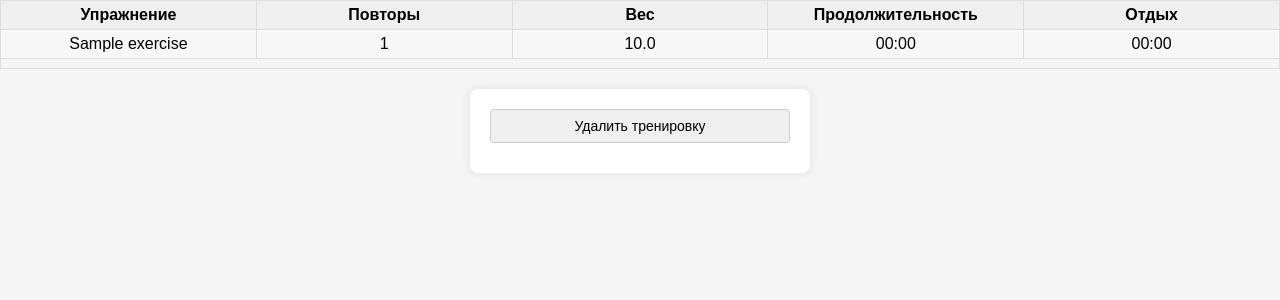
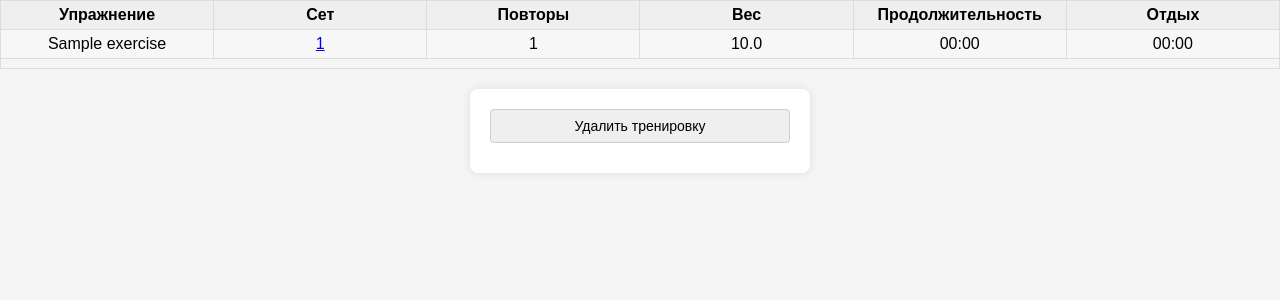
Before and after one commit to EarlHikky/flask-workout, a Flask app: page /workout/1 in a window 1280 px wide. Shown: the part 46-346 px from the top of the page. Run offline with Flask 3, Linux system fonts and the light colour scheme; tables that the repository leaves empty hold one stand-in row (values such as "Sample post"); parts of the project's set-up code (start-up, migrations or seed data) failed here and were passed over; some libraries are stand-ins or nearby versions.

Commit message:
set.index added

```diff
--- a/db.py
+++ b/db.py
@@ -10,6 +10,7 @@ engine = create_engine('postgresql+psycopg2://postgres@localhost/workouts')
 engine.connect()
 
 Base = declarative_base()
+
 
 
 class User(Base):
@@ -44,12 +45,13 @@ class Workout(Base):
     type = relationship('WorkoutType')
     duration = Column(Time())
     user_id = Column(Integer, ForeignKey('users.id'))
-    sets = relationship('Sets', backref='workout')
+    sets = relationship('Set', backref='workout')
 
 
-class Sets(Base):
+class Set(Base):
     __tablename__ = 'sets'
     id = Column(Integer, primary_key=True)
+    index = Column(Integer())
     reps = Column(Integer())
     weight = Column(Float())
     workout_id = Column(Integer, ForeignKey('workouts.id'))
--- a/pyproject.toml
+++ b/pyproject.toml
@@ -11,6 +11,8 @@ flask = "^3.0.0"
 sqlalchemy = "^2.0.23"
 psycopg2 = "^2.9.9"
 flask-sqlalchemy = "^3.1.1"
+icecream = "^2.1.3"
+flask-caching = "^2.1.0"
 
 
 [build-system]
--- a/templates/set/add_set.html
+++ b/templates/set/add_set.html
@@ -18,7 +18,6 @@
   <p><label>Вес: </label> <input type="text" name="weight" value="" /></p>
     <p>
    <label>Отдых: </label>
-
  <table>
  <tr><td>
    <div class="radio-container">
--- a/templates/workout/add_workout.html
+++ b/templates/workout/add_workout.html
@@ -10,4 +10,7 @@
       </select></p>
   <p><input type="submit" value="Начать тренировку" />
 </form>
+<form action="{{url_for('stop_workout')}}" method="post" class="form-contact">
+    <input type="submit" value="Завершить тренировку">
+</form>
 {% endblock %}
--- a/templates/workout/workout.html
+++ b/templates/workout/workout.html
@@ -5,6 +5,7 @@
   <table>
     <tr>
       <th>Упражнение</th>
+      <th>Сет</th>
       <th>Повторы</th>
       <th>Вес</th>
       <th>Продолжительность</th>
@@ -12,16 +13,19 @@
     </tr>
     {% set uniqueTitles = workout.sets|groupby('exercise.title') %}
     {% for title, sets in uniqueTitles %}
-      {% set firstSet = sets[0] %}
+      {% set sorted_sets = sets|sort(attribute='index') %}
+      {% set firstSet = sorted_sets[0] %}
       <tr>
-        <td rowspan="{{ sets|length }}">{{ title }}</td>
+        <td rowspan="{{ sorted_sets|length }}">{{ title }}</td>
+        <td><a href="{{ url_for('update_set', set_id=firstSet.id) }}" class="workout-link"> {{ firstSet.index }} </a></td>
         <td>{{ firstSet.reps }}</td>
         <td>{{ firstSet.weight }}</td>
         <td>{{ firstSet.duration.strftime('%M:%S') }}</td>
         <td>{{ firstSet.rest.strftime('%M:%S') }}</td>
       </tr>
-      {% for set in sets[1:] %}
+      {% for set in sorted_sets[1:] %}
         <tr>
+          <td><a href="{{ url_for('update_set', set_id=set.id) }}" class="workout-link"> {{ set.index }}  </a></td>
           <td>{{ set.reps }}</td>
           <td>{{ set.weight }}</td>
           <td>{{ set.duration.strftime('%M:%S') }}</td>
@@ -32,7 +36,6 @@
     {% endfor %}
   </table>
 
-
   <form action="{{ url_for('delete_workout', workout_id=workout.id) }}" method="post">
     <input type="submit" value="Удалить тренировку">
   </form>
--- a/templates/workout/workouts.html
+++ b/templates/workout/workouts.html
@@ -17,7 +17,11 @@
            {{ workout.date.strftime('%d.%m.%Y') }}
          </a>
        </td>
+       {% if workout.duration %}
        <td>{{ workout.duration.strftime('%H:%M:%S') }}</td>
+       {% else %}
+       <td>В процессе</td>
+       {% endif %}
        <td>{{ workout.type }}</td>
      </tr>
      {% endfor %}
```
Also changed, not shown: crud.py (+13 -6 lines), 1 other file.
